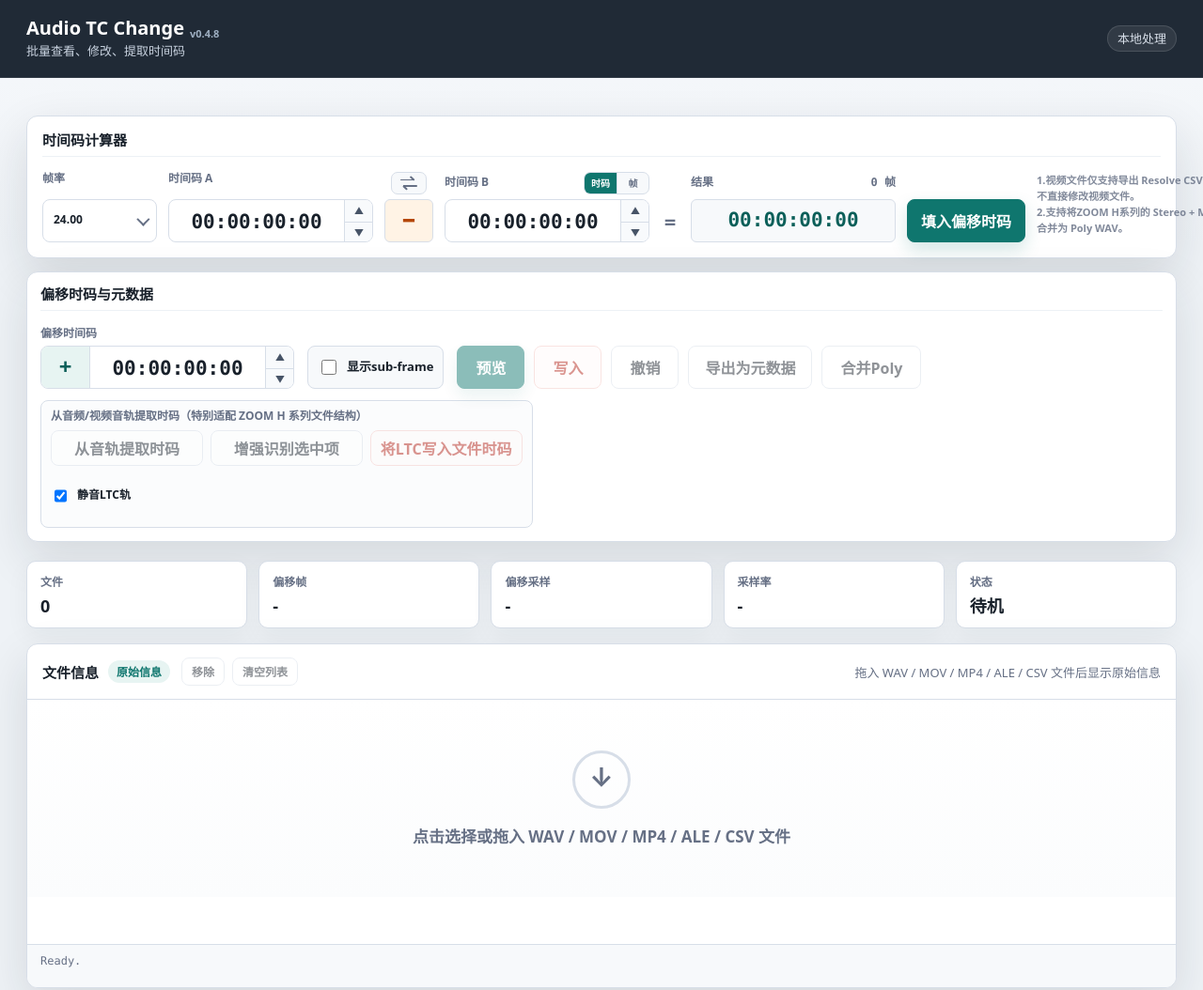
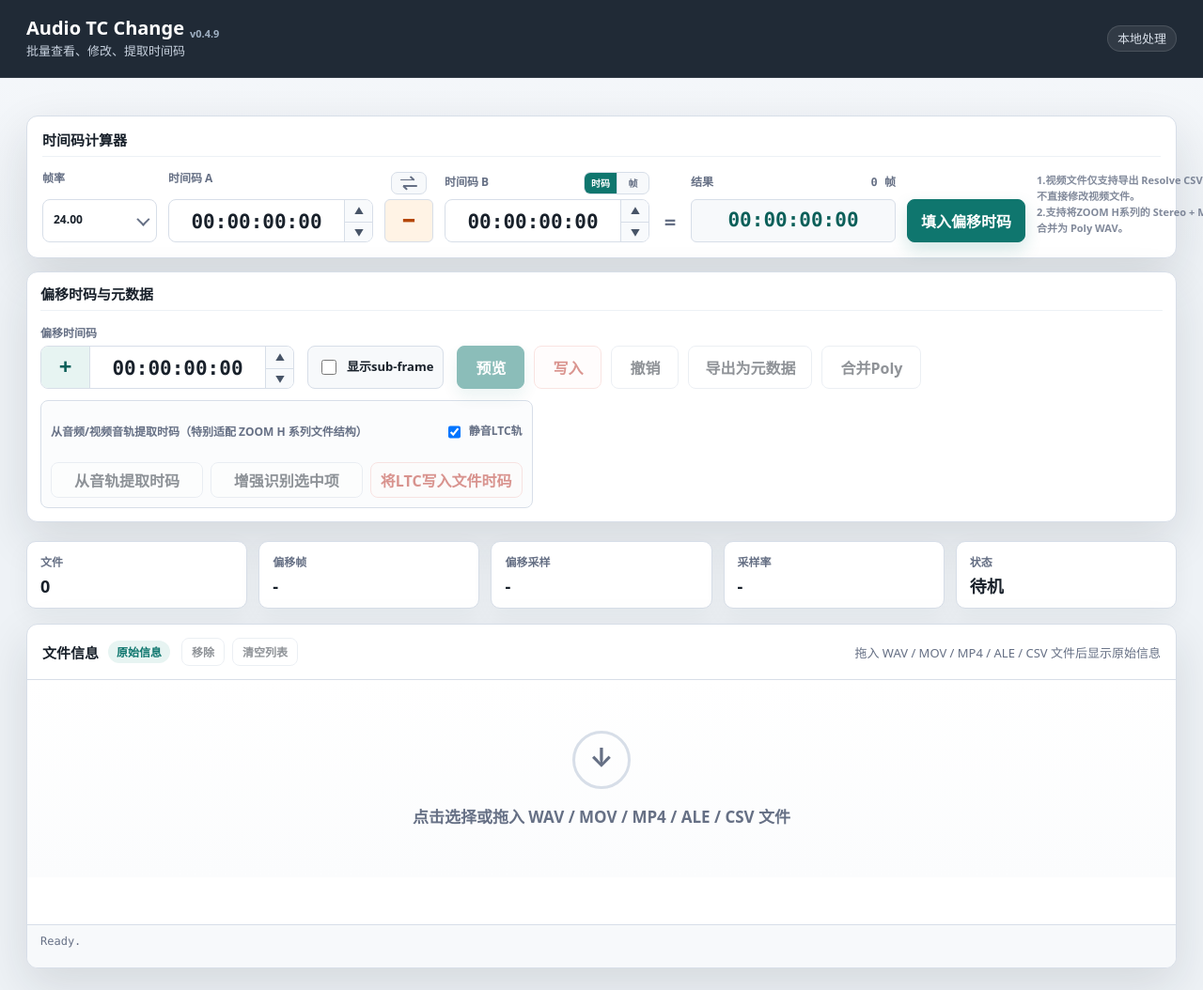
Before and after one commit to xnpeter/Audio-TC-Change, a plain HTML site: page index.html in a window 1280 px wide. Shown: the top 1054 px of the page at 94% size. Drawn offline with Linux system fonts and the light colour scheme.

Commit message:
Move LTC mute option into title row

```diff
--- a/bwf-timecode-sw.js
+++ b/bwf-timecode-sw.js
@@ -1,4 +1,4 @@
-const CACHE_NAME = "bwf-timecode-batch-v0.4.8";
+const CACHE_NAME = "bwf-timecode-batch-v0.4.9";
 const APP_ASSETS = [
   "./",
   "./index.html",
--- a/index.html
+++ b/index.html
@@ -143,16 +143,18 @@
       </div>
 
       <div class="ltc-tools" aria-label="extract timecode from audio waveform">
-        <div class="ltc-tools-title">从音频/视频音轨提取时码（特别适配 ZOOM H 系列文件结构）</div>
+        <div class="ltc-tools-title">
+          <span>从音频/视频音轨提取时码（特别适配 ZOOM H 系列文件结构）</span>
+          <label class="ltc-mute-option" title="勾选后，直接写入会静音源文件 LTC 轨；合并 Poly 会静音新 Poly 中对应的 LTC 轨">
+            <input id="muteLtcInput" type="checkbox" checked>
+            静音LTC轨
+          </label>
+        </div>
         <div class="ltc-actions">
           <button id="extractLtcBtn" type="button" title="从 WAV 或视频音轨提取 LTC 时码" disabled>从音轨提取时码</button>
           <button id="extractLtcFallbackBtn" type="button" title="选中少数疑难素材后启用增强识别，速度较慢，低质量结果需人工确认" disabled>增强识别选中项</button>
           <button id="writeLtcBtn" class="danger" type="button" title="仅对 WAV/BWF 写入；视频文件只导出元数据" disabled>将LTC写入文件时码</button>
         </div>
-        <label class="ltc-mute-option" title="勾选后，直接写入会静音源文件 LTC 轨；合并 Poly 会静音新 Poly 中对应的 LTC 轨">
-          <input id="muteLtcInput" type="checkbox" checked>
-          静音LTC轨
-        </label>
       </div>
     </section>
 
--- a/src/style.css
+++ b/src/style.css
@@ -255,6 +255,10 @@ h1 {
   font-weight: 750;
   line-height: 1;
   white-space: nowrap;
+  display: flex;
+  align-items: center;
+  justify-content: space-between;
+  gap: 16px;
 }
 
 .ltc-actions {
@@ -271,10 +275,10 @@ h1 {
 }
 
 .ltc-mute-option {
-  min-height: 28px;
+  min-height: 18px;
   display: inline-flex;
   align-items: center;
-  gap: 8px;
+  gap: 6px;
   color: var(--text);
   font-size: 12px;
   font-weight: 700;
```
